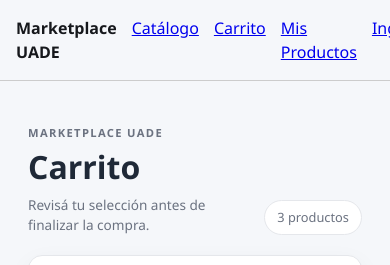
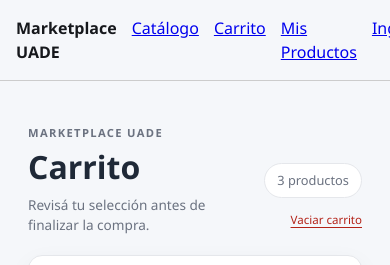
Before and after one commit to Nico1887/front-marketplace, a React (Vite) app in the folder frontend/: page /carrito in a window 390 px wide. Shown: the top 265 px of the page. Built offline with nearby package versions, Linux system fonts and the light colour scheme.

Commit message:
Agregue funcion 'Vaciar Carrito'

```diff
--- a/frontend/src/context/CarritoContext.jsx
+++ b/frontend/src/context/CarritoContext.jsx
@@ -22,10 +22,21 @@
     setProductos((actuales) => actuales.filter((producto) => producto.nombre !== nombre))
   }, [])
 
+  const vaciarCarrito = useCallback(() => {
+    setProductos([])
+  }, [])
+
   const subtotal = productos.reduce((suma, producto) => suma + producto.subtotal, 0)
   const value = useMemo(
-    () => ({ productos, subtotal, total: subtotal, actualizarCantidad, eliminarProducto }),
-    [productos, subtotal, actualizarCantidad, eliminarProducto],
+    () => ({
+      productos,
+      subtotal,
+      total: subtotal,
+      actualizarCantidad,
+      eliminarProducto,
+      vaciarCarrito,
+    }),
+    [productos, subtotal, actualizarCantidad, eliminarProducto, vaciarCarrito],
   )
 
   return <CarritoContext.Provider value={value}>{children}</CarritoContext.Provider>
--- a/frontend/src/pages/CarritoPage.jsx
+++ b/frontend/src/pages/CarritoPage.jsx
@@ -4,7 +4,14 @@
 import { useCarrito } from '../context/CarritoContext'
 
 export default function CarritoPage() {
-  const { productos, subtotal, total, actualizarCantidad, eliminarProducto } = useCarrito()
+  const {
+    productos,
+    subtotal,
+    total,
+    actualizarCantidad,
+    eliminarProducto,
+    vaciarCarrito,
+  } = useCarrito()
 
   const formatearPrecio = (precio) =>
     new Intl.NumberFormat('es-AR', {
@@ -21,7 +28,14 @@
           <h1>Carrito</h1>
           <p className="carrito-intro">Revisá tu selección antes de finalizar la compra.</p>
         </div>
-        <span className="carrito-count">{productos.length} productos</span>
+        <div className="carrito-header__actions">
+          <span className="carrito-count">{productos.length} productos</span>
+          {productos.length > 0 && (
+            <button className="carrito-clear" type="button" onClick={vaciarCarrito}>
+              Vaciar carrito
+            </button>
+          )}
+        </div>
       </header>
 
       <div className="carrito-layout">
--- a/frontend/src/styles.css
+++ b/frontend/src/styles.css
@@ -170,6 +170,28 @@
   color: var(--color-neutro);
   font-size: 0.8rem;
   white-space: nowrap;
+}
+
+.carrito-header__actions {
+  display: flex;
+  align-items: center;
+  gap: 0.75rem;
+}
+
+.carrito-clear {
+  padding: 0.45rem 0;
+  border: 0;
+  background: transparent;
+  color: #b42318;
+  cursor: pointer;
+  font: inherit;
+  font-size: 0.8rem;
+  text-decoration: underline;
+  text-underline-offset: 3px;
+}
+
+.carrito-clear:hover {
+  color: #7f1d1d;
 }
 
 .carrito-layout {
@@ -449,6 +471,16 @@
 
   .carrito-header {
     margin-bottom: 1.25rem;
+  }
+
+  .carrito-header__actions {
+    align-items: flex-end;
+    flex-direction: column;
+    gap: 0.35rem;
+  }
+
+  .carrito-clear {
+    font-size: 0.72rem;
   }
 
   .carrito-intro {
```
